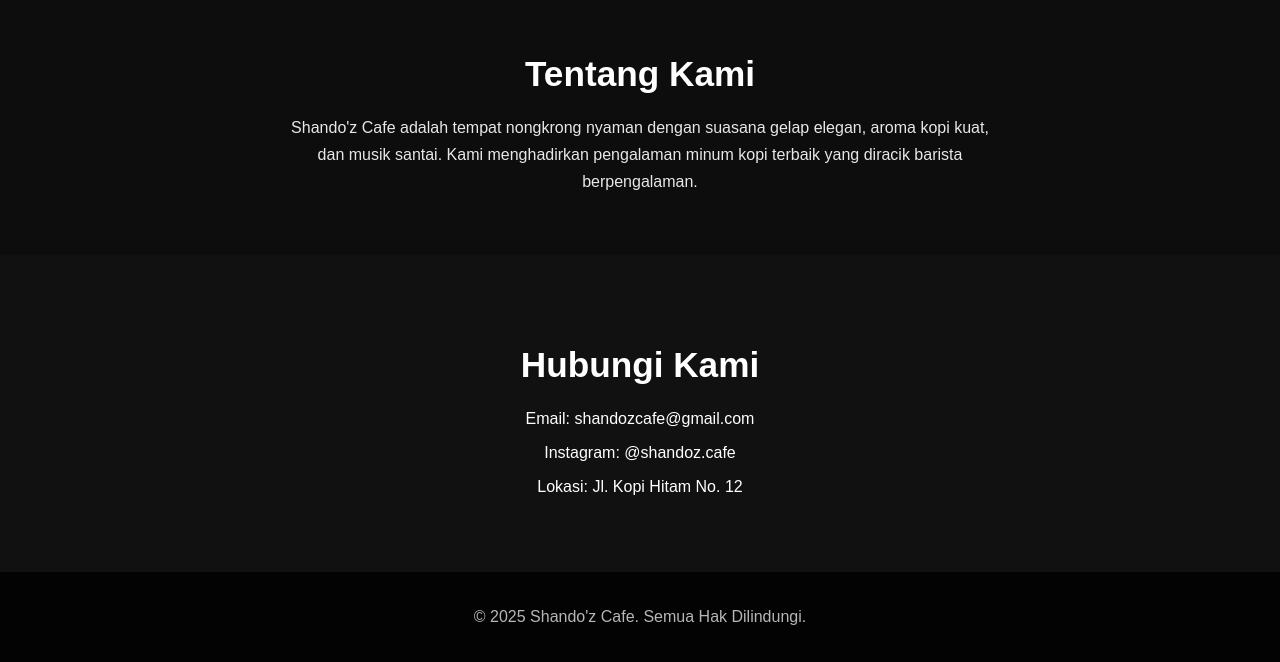
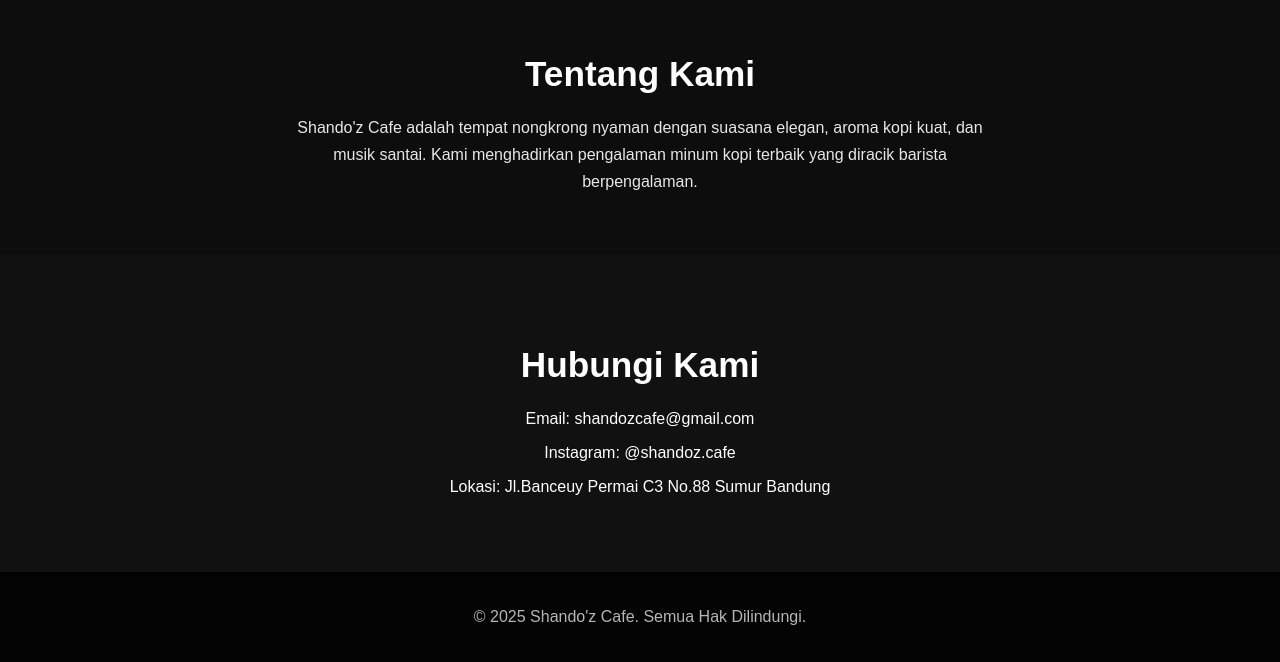
Before and after one commit to harmonyhouse0125-creator/SHANDOZ, a plain HTML site: page index.html in a window 1280 px wide. Shown: the part 1226-1888 px from the top of the page. Drawn offline with Linux system fonts and the light colour scheme.

Commit message:
Update cafe description and location details

```diff
--- a/index.html
+++ b/index.html
@@ -183,7 +183,7 @@
     <section style="padding:60px 20px; background:#0d0d0d; text-align:center;">
         <h2 style="font-size:2.2rem; margin-bottom:20px;">Tentang Kami</h2>
         <p style="max-width:700px; margin:auto; line-height:1.7; opacity:0.9;">
-            Shando'z Cafe adalah tempat nongkrong nyaman dengan suasana gelap elegan, aroma kopi kuat,
+            Shando'z Cafe adalah tempat nongkrong nyaman dengan suasana elegan, aroma kopi kuat,
             dan musik santai. Kami menghadirkan pengalaman minum kopi terbaik yang diracik barista berpengalaman.
         </p>
     </section>
@@ -193,7 +193,7 @@
         <h2 style="font-size:2.2rem; margin-bottom:25px;">Hubungi Kami</h2>
         <p>Email: shandozcafe@gmail.com</p>
         <p>Instagram: @shandoz.cafe</p>
-        <p>Lokasi: Jl. Kopi Hitam No. 12</p>
+        <p>Lokasi: Jl.Banceuy Permai C3 No.88 Sumur Bandung</p>
     </section>
 
     <!-- Footer -->
```
